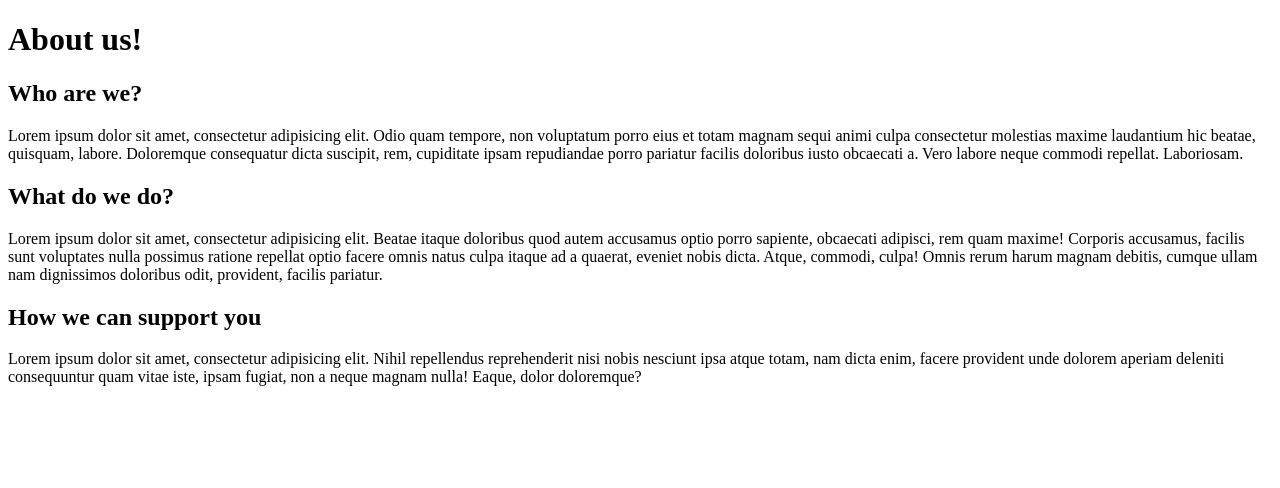
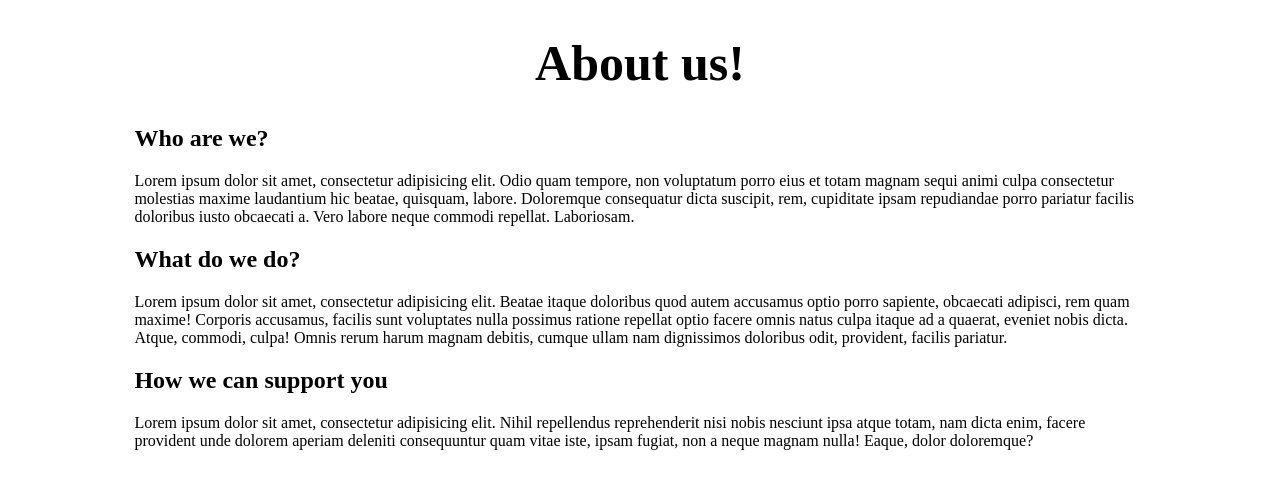
Before and after one commit to krissenissen/bananmannens_test, a plain HTML site: page about.html in a window 1280 px wide. Drawn offline with Linux system fonts and the light colour scheme.

Commit message:
fixade media screen and och lade till h1 size

```diff
--- a/css/main.css
+++ b/css/main.css
@@ -1,4 +1,3 @@
-
 @import url('../fonts/glyph.css');
 @media screen and (max-width:1024){
 	header{
@@ -40,6 +39,7 @@
 	#menuButton.expand:after{
 		content:"St\00C4ng";
 	}
+}
 #main {
 
     width: 80%;
@@ -53,3 +53,8 @@
     text-align: center;
 
 }
+
+h1{
+    font-size: 50px;
+
+}
```
